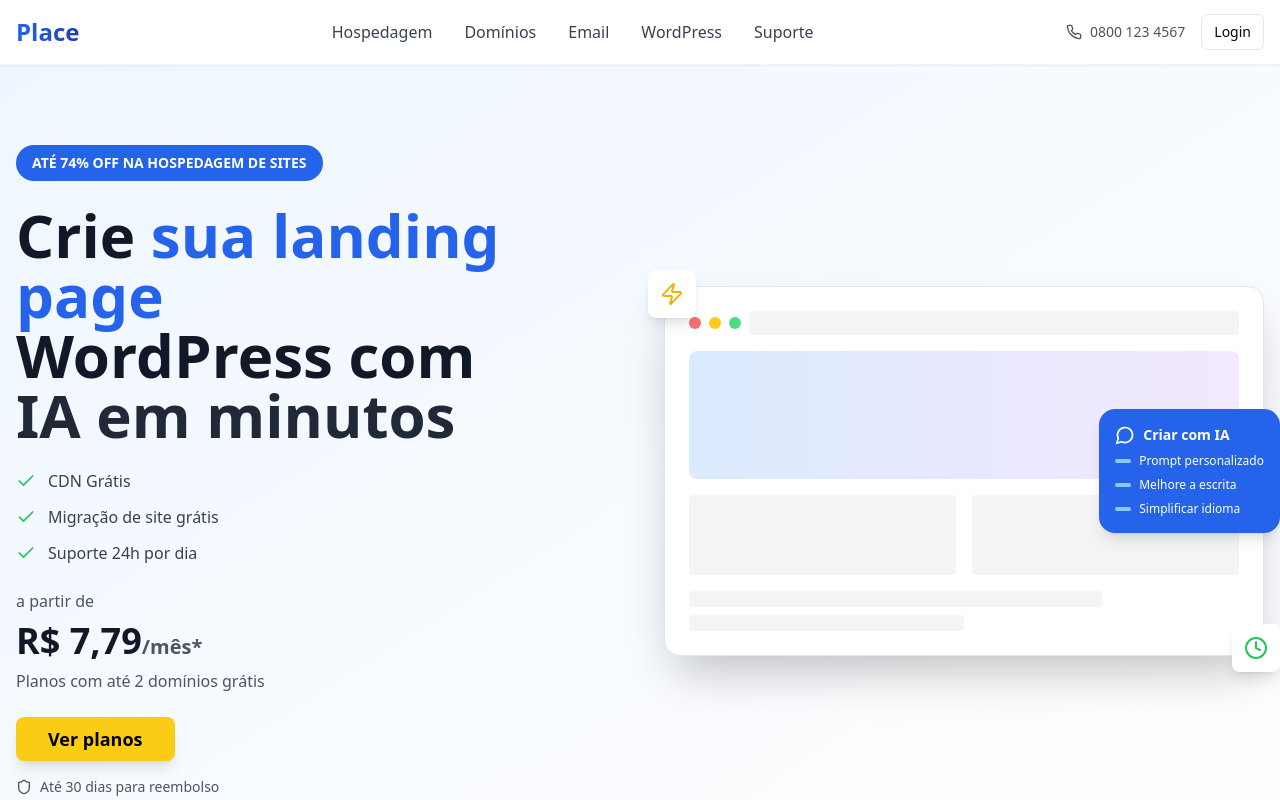
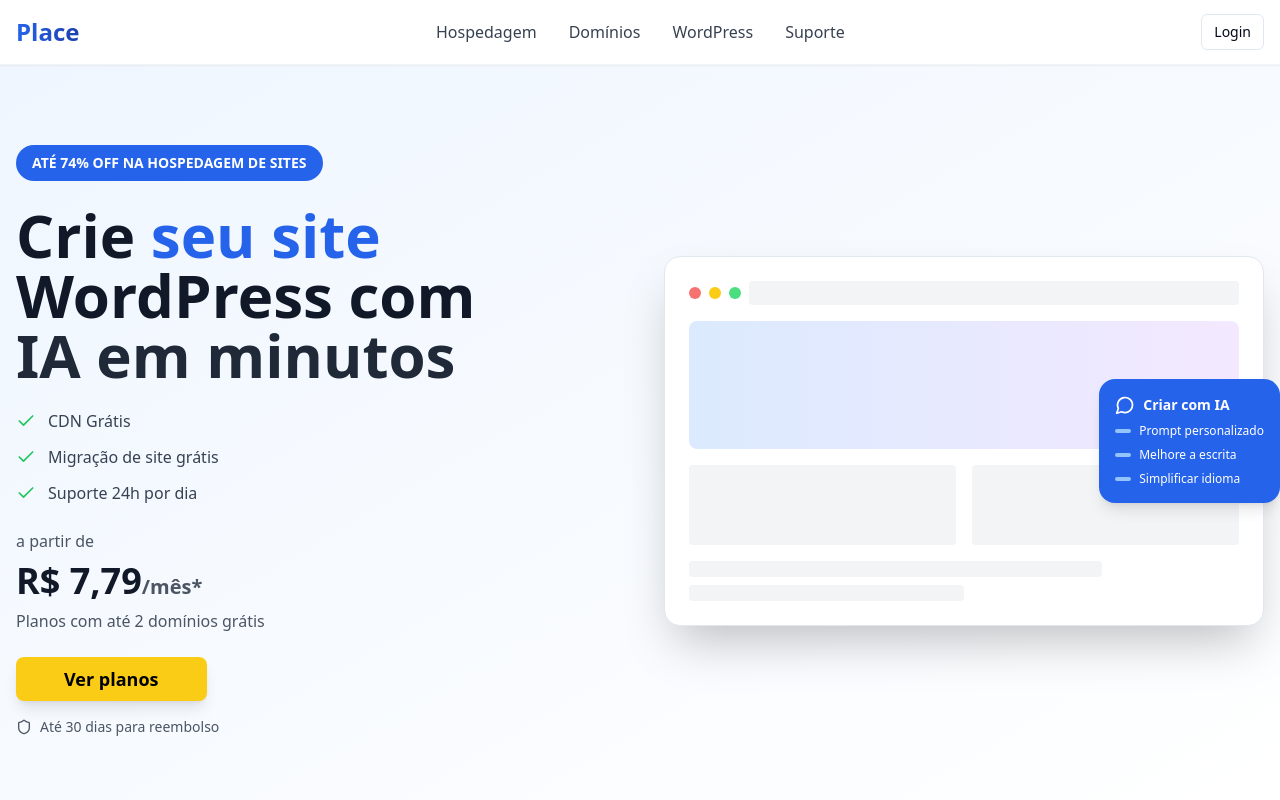
Before and after one commit to heroncosmo/cre, a React (Vite) app: page / in a window 1280 px wide. Shown: the top 800 px of the page. Built offline with nearby package versions, Linux system fonts and the light colour scheme.

Commit message:
Fix: Improve HeroSection and Header
- Centralize the button in the HeroSection.
- Add all information from the first print to the HeroSection.
- Remove the top section from the images to focus on site creation.

```diff
--- a/src/components/Header.tsx
+++ b/src/components/Header.tsx
@@ -1,6 +1,6 @@
 
 import React, { useState } from 'react';
-import { Menu, X, Phone, MessageCircle } from 'lucide-react';
+import { Menu, X } from 'lucide-react';
 import { Button } from './ui/button';
 
 export const Header = () => {
@@ -19,21 +19,16 @@ export const Header = () => {
             </div>
           </div>
 
-          {/* Desktop Navigation */}
+          {/* Desktop Navigation - Simplified */}
           <nav className="hidden md:flex items-center space-x-8">
             <a href="#" className="text-gray-700 hover:text-blue-600 font-medium">Hospedagem</a>
             <a href="#" className="text-gray-700 hover:text-blue-600 font-medium">Domínios</a>
-            <a href="#" className="text-gray-700 hover:text-blue-600 font-medium">Email</a>
             <a href="#" className="text-gray-700 hover:text-blue-600 font-medium">WordPress</a>
             <a href="#" className="text-gray-700 hover:text-blue-600 font-medium">Suporte</a>
           </nav>
 
-          {/* Contact Info & Login */}
-          <div className="hidden md:flex items-center space-x-4">
-            <div className="flex items-center space-x-2 text-sm text-gray-600">
-              <Phone className="w-4 h-4" />
-              <span>0800 123 4567</span>
-            </div>
+          {/* Login only */}
+          <div className="hidden md:flex items-center">
             <Button variant="outline" size="sm">
               Login
             </Button>
@@ -57,13 +52,8 @@ export const Header = () => {
             <nav className="flex flex-col space-y-4">
               <a href="#" className="text-gray-700 hover:text-blue-600 font-medium">Hospedagem</a>
               <a href="#" className="text-gray-700 hover:text-blue-600 font-medium">Domínios</a>
-              <a href="#" className="text-gray-700 hover:text-blue-600 font-medium">Email</a>
               <a href="#" className="text-gray-700 hover:text-blue-600 font-medium">WordPress</a>
               <a href="#" className="text-gray-700 hover:text-blue-600 font-medium">Suporte</a>
-              <div className="flex items-center space-x-2 text-sm text-gray-600 pt-2">
-                <Phone className="w-4 h-4" />
-                <span>0800 123 4567</span>
-              </div>
               <Button variant="outline" size="sm" className="w-fit">
                 Login
               </Button>
--- a/src/components/HeroSection.tsx
+++ b/src/components/HeroSection.tsx
@@ -1,7 +1,7 @@
 
 import React from 'react';
 import { Button } from './ui/button';
-import { Check, Shield, Zap, Clock, MessageCircle } from 'lucide-react';
+import { Check, Shield, MessageCircle } from 'lucide-react';
 
 export const HeroSection = () => {
   return (
@@ -18,7 +18,7 @@ export const HeroSection = () => {
             {/* Main Headline */}
             <div className="space-y-4">
               <h1 className="text-4xl md:text-5xl lg:text-6xl font-bold text-gray-900 leading-tight">
-                Crie <span className="text-blue-600">sua landing page</span><br />
+                Crie <span className="text-blue-600">seu site</span><br />
                 WordPress com<br />
                 <span className="text-gray-800">IA em minutos</span>
               </h1>
@@ -40,8 +40,8 @@ export const HeroSection = () => {
               </div>
             </div>
 
-            {/* Pricing */}
-            <div className="space-y-2">
+            {/* Pricing - Centralized */}
+            <div className="text-center md:text-left space-y-2">
               <div className="text-gray-600">a partir de</div>
               <div className="text-4xl font-bold text-gray-900">
                 R$ 7,79<span className="text-xl text-gray-600">/mês*</span>
@@ -51,11 +51,11 @@ export const HeroSection = () => {
               </div>
             </div>
 
-            {/* CTA Button */}
-            <div className="space-y-4">
+            {/* CTA Button - Centralized */}
+            <div className="flex flex-col items-center md:items-start space-y-4">
               <Button
                 size="lg"
-                className="bg-yellow-400 hover:bg-yellow-500 text-black font-bold px-8 py-4 text-lg rounded-lg shadow-lg hover:shadow-xl transition-all duration-200"
+                className="bg-yellow-400 hover:bg-yellow-500 text-black font-bold px-12 py-4 text-lg rounded-lg shadow-lg hover:shadow-xl transition-all duration-200 w-full md:w-auto"
               >
                 Ver planos
               </Button>
@@ -115,14 +115,6 @@ export const HeroSection = () => {
                 </div>
               </div>
             </div>
-
-            {/* Floating Elements */}
-            <div className="absolute -top-4 -left-4 bg-white p-3 rounded-lg shadow-lg">
-              <Zap className="w-6 h-6 text-yellow-500" />
-            </div>
-            <div className="absolute -bottom-4 -right-4 bg-white p-3 rounded-lg shadow-lg">
-              <Clock className="w-6 h-6 text-green-500" />
-            </div>
           </div>
         </div>
       </div>
```
